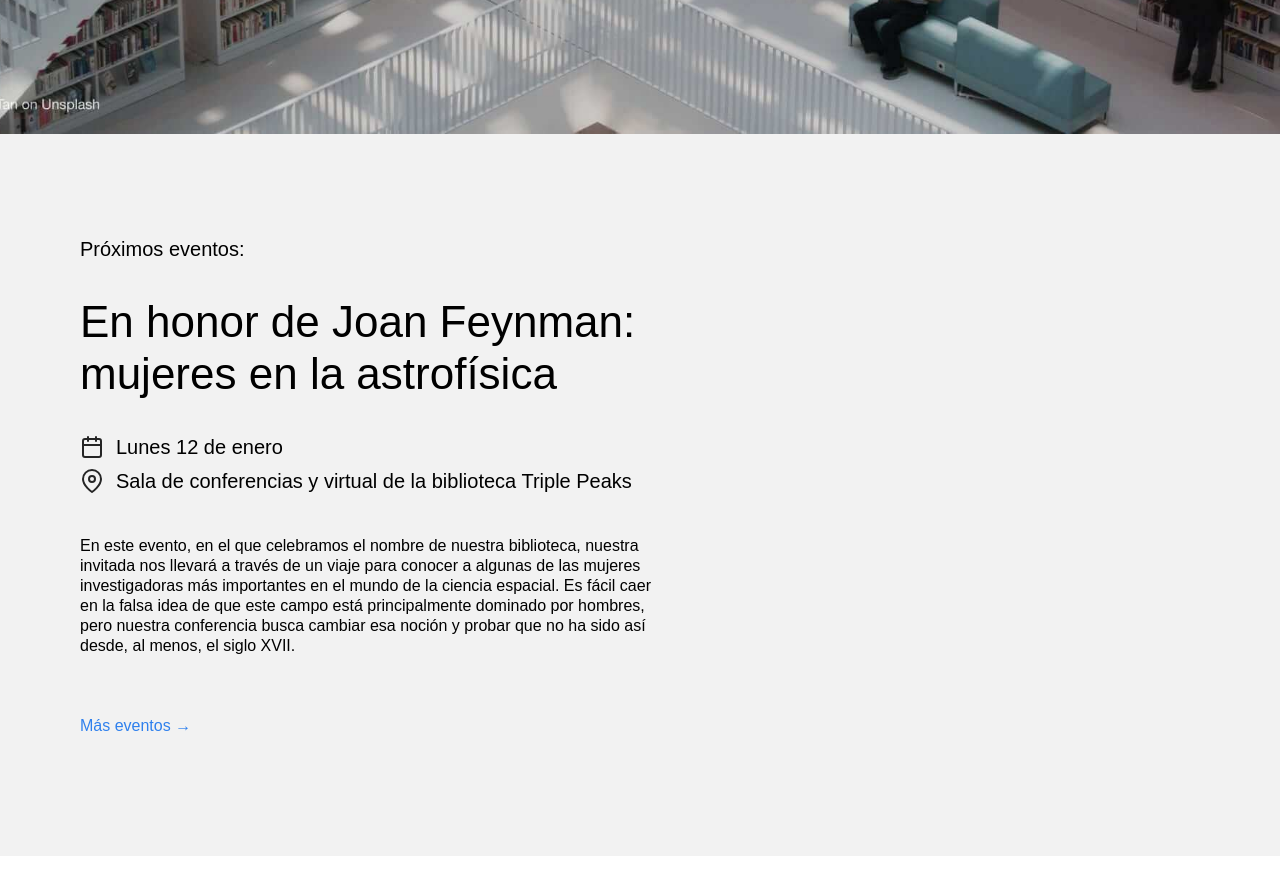
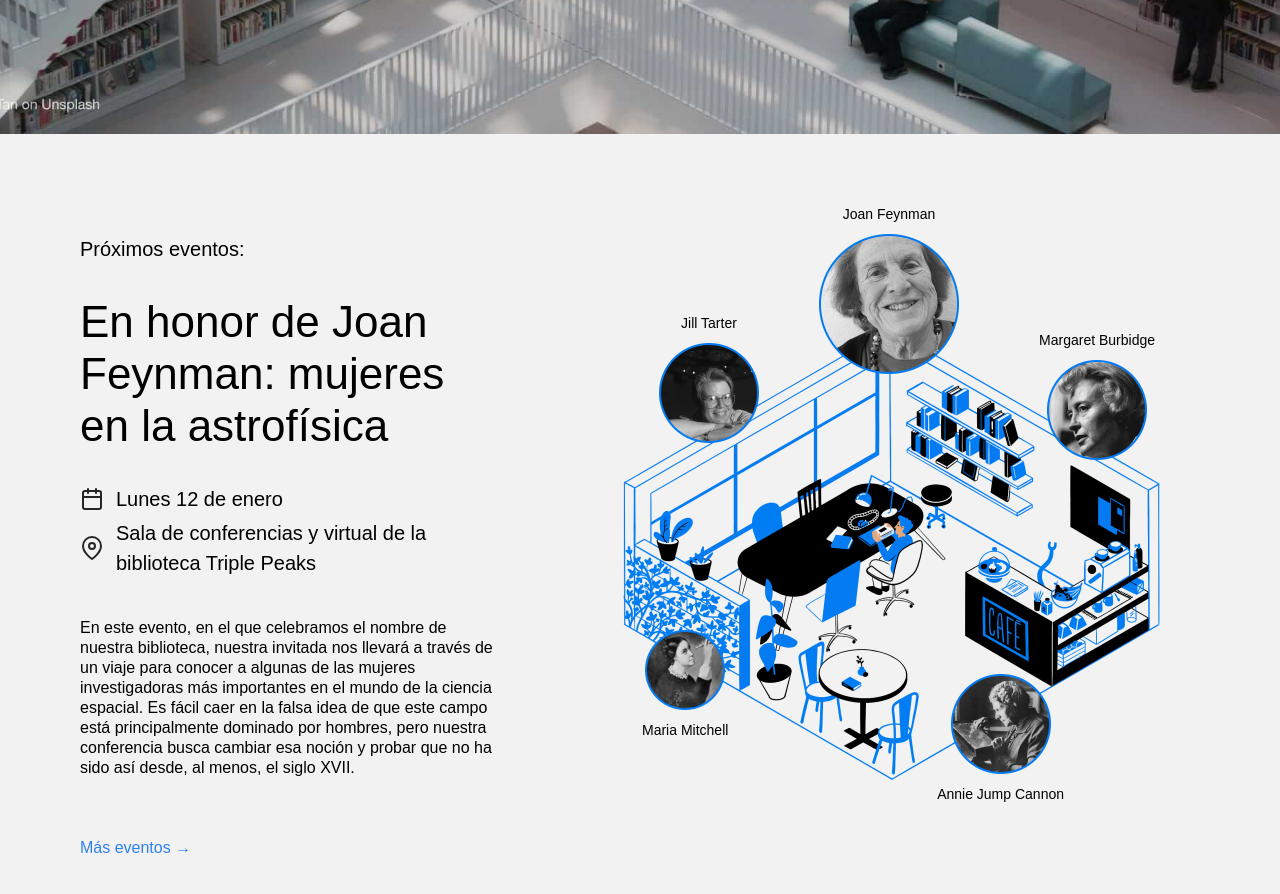
Before and after one commit to MarcoTripleTen/web_project_library, a plain HTML site: page index.html in a window 1280 px wide. Shown: the part 1960-2854 px from the top of the page. Before the commit the page ends 2816 px from the top, so only its background shows below. Drawn offline with Linux system fonts and the light colour scheme.

Commit message:
Culminar seccion Events

```diff
--- a/index.html
+++ b/index.html
@@ -35,7 +35,7 @@
               >
             </li>
             <li>
-              <a class="nav__link" href="#">Eventos</a>
+              <a class="nav__link" href="#events">Eventos</a>
             </li>
             <li>
               <a class="nav__link" href="#">Conviértete en miembro</a>
@@ -138,7 +138,7 @@
           </ul>
         </section>
 
-        <section class="events">
+        <section class="events" id="events">
           <div class="events__content">
             <h2 class="events__heading">Próximos eventos:</h2>
             <h3 class="events__title">
@@ -175,7 +175,50 @@
             </p>
             <a href="#" class="events__more">Más eventos &rarr;</a>
           </div>
-          <!-- Comienza a crear la composición aquí -->
+          <div class="events__cover">
+            <img
+              class="events__image"
+              src="./images/cafe.png"
+              alt="Cafe workspace image"
+            />
+            <div class="person person_name_feynman">
+              <p class="person__caption">Joan Feynman</p>
+              <img
+                class="person__image person__image_size_l"
+                src="./images/person_feynman.png"
+                alt="Feynman picture"
+              />
+            </div>
+            <div class="person person_name_tarter">
+              <p class="person__caption">Jill Tarter</p>
+              <img
+                class="person__image_size_m"
+                src="./images/person_tarter.png"
+                alt="Tarter picture"
+              />
+            </div>
+            <div class="person person_name_burbidge">
+              <p class="person__caption">Margaret Burbidge</p>
+              <img
+                class="person__image_size_m"
+                src="./images/person_burbidge.png"
+                alt="Burbidge picture"
+              />
+            </div>
+            <div class="person person_name_mitchell">
+              <img
+                class="person__image_size_s"
+                src="./images/person_mitchell.png"
+                alt="Mitchell picture"
+              />
+              <p class="person__caption">Maria Mitchell</p>
+            </div>
+            <div class="person person_name_cannon">
+              <img class="person__image_size_m" src="./images/person_cannon.png" alt="Cannon picture" />
+              <p class="person__caption">Annie Jump Cannon</p>
+            </div>
+            </div>
+          </div>
         </section>
       </main>
     </div>
--- a/styles/style.css
+++ b/styles/style.css
@@ -225,63 +225,68 @@
 }
 
 .events__cover {
-  /* flex-grow: 1;
+  flex-grow: 1;
   flex-shrink: 0;
   flex-basis: 780px;
   max-width: 780px;
-  position: relative; */
+  position: relative;
 }
 
 .events__image {
-  /* max-width: 100%; */
+  max-width: 100%;
 }
 
 .person {
-  /* position: absolute;
+  position: absolute;
   display: flex;
   align-items: center;
   flex-direction: column;
-  gap: 10px; */
+  gap: 10px;
 }
 
 .person_name_feynman {
-  /* Utiliza los valores correctos de las propiedades top/right/bottom/left para posicionar el elemento */
+  top: -30px;
+  left: 319px;
 }
 
 .person_name_burbidge {
-  /* Utiliza los valores correctos de las propiedades top/right/bottom/left para posicionar el elemento */
+  top: 96px;
+  right: 125px;
 }
 
 .person_name_cannon {
-  /* Utiliza los valores correctos de las propiedades top/right/bottom/left para posicionar el elemento */
+  bottom: 18px;
+  right: 216px;
 }
 
 .person_name_mitchell {
-  /* Utiliza los valores correctos de las propiedades top/right/bottom/left para posicionar el elemento */
+  bottom: 82px;
+  left: 142px;
 }
 
 .person_name_tarter {
-  /* Utiliza los valores correctos de las propiedades top/right/bottom/left para posicionar el elemento */
+  top: 79px;
+  left: 159px;
 }
 
 .person__image {
-  /* max-width: 100%; */
+  max-width: 100%;
 }
 
 .person__image_size_l {
-  /* width: 140px; */
+  width: 140px;
 }
 
 .person__image_size_m {
-  /* width: 100px; */
+  width: 100px;
 }
 
 .person__image_size_s {
-  /* width: 80px; */
+  width: 80px;
 }
 
 .person__caption {
-  /* text-align: center;
+  text-align: center;
   font-size: 14px;
-  margin: 0; */
+  margin: 0;
 }
```
